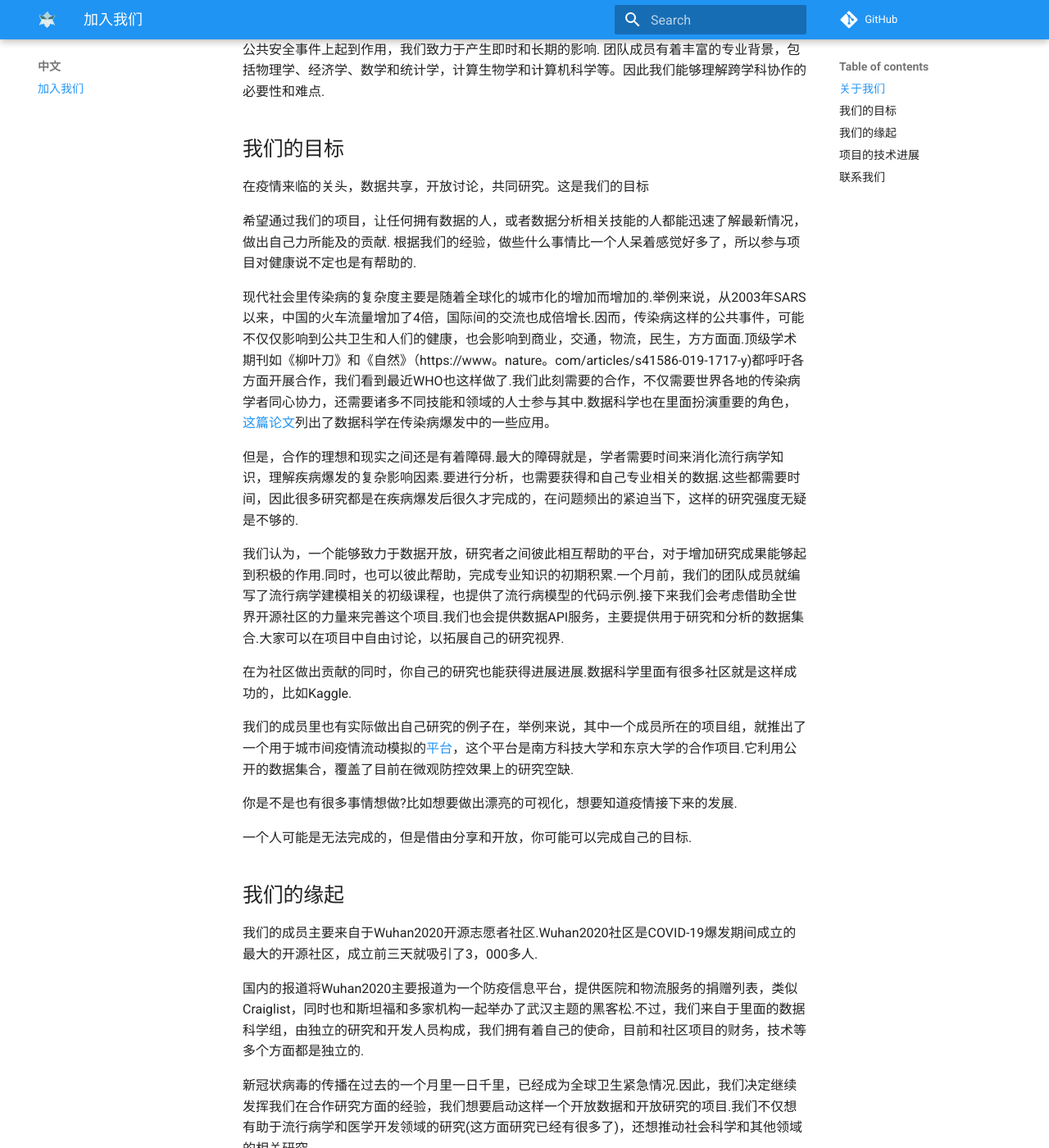
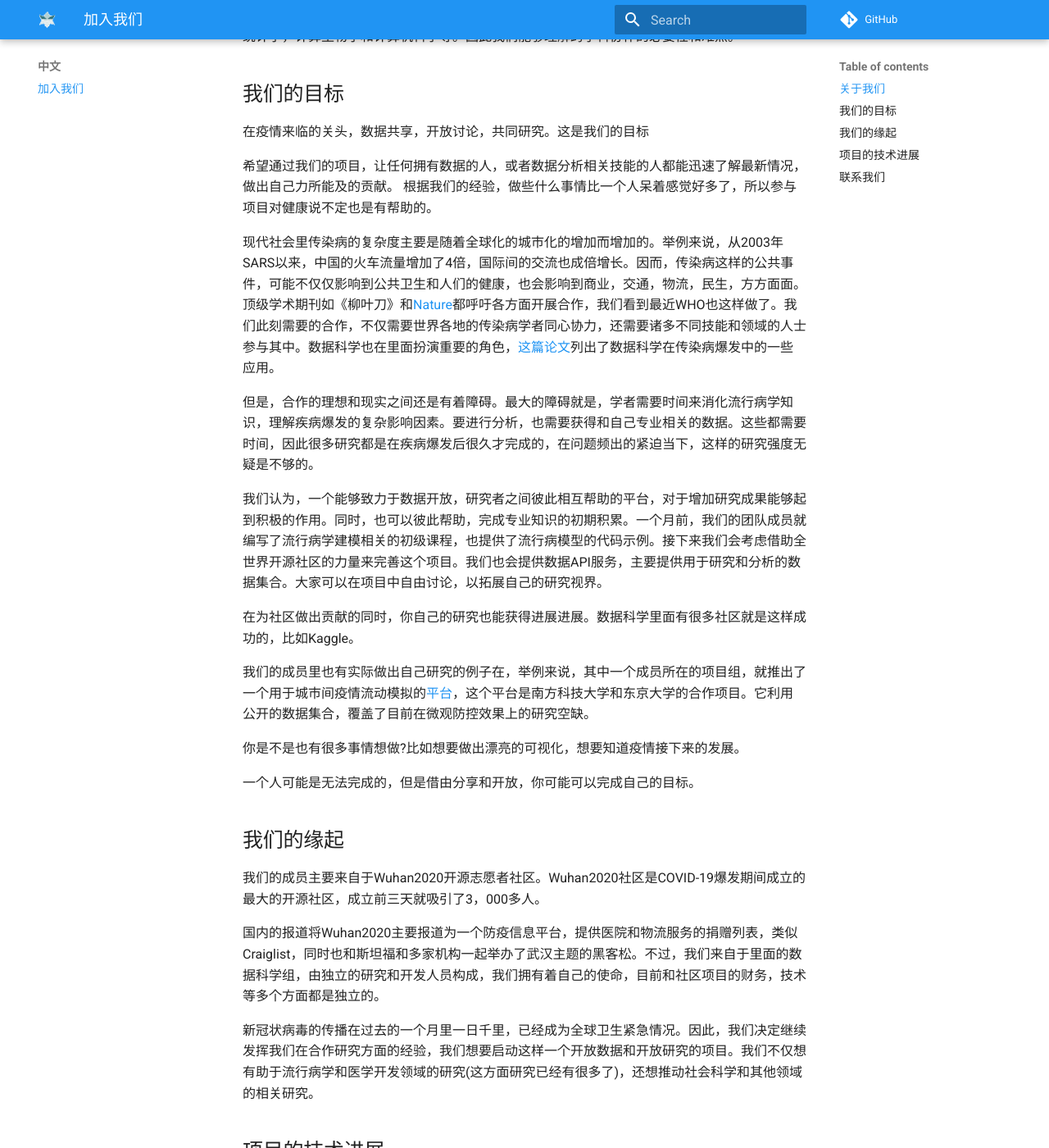
Before and after one commit to Glacier-Ice/data-sci-api, an MkDocs documentation site: the page built from docs/docs/CN/team-up.md, in a window 1280 px wide and 1400 px high, scrolled down 415 px. Shown: the whole window at 82% size. Built offline with MkDocs 1.6.1 and Material for MkDocs 9.7.7, drawn with Linux system fonts in a browser that asks for light colours; nearby versions of some CDN libraries; library files that are not in the unit come from our copies; comment, search, counter and statistics services are not loaded; part of the change alters nothing that is shown; some of the changed text lies outside the part shown.

Commit message:
Update team-up.md

```diff
--- a/docs/docs/CN/team-up.md
+++ b/docs/docs/CN/team-up.md
@@ -1,58 +1,57 @@
-#欢迎加入我们！
+# 欢迎加入我们！
 
-`GlacierData`是开放数据网站，目前主要致力于COVID-19相关的数据和研究，我们提倡研究共享。欢迎优秀的开发者和科学家们和我们加入和合作。
+`GlacierData`是开放数据网站，目前主要致力于COVID-19相关的数据和研究，提倡研究共享。欢迎优秀的开发者和科学家们加入和合作。
 
-下面介绍一下目前项目的进展
+## 关于我们
 
-##关于我们
+我们来自开源社区，主要是各个专业的数据科学家和工程师。在过去一个月里，针对当下新冠状病毒我们已经做了一些研究，未来这些研究也可能在其他的公共卫生和公共安全事件上起到作用，我们致力于产生即时和长期的影响。
+团队成员有着丰富的专业背景，包括物理学、经济学、数学和统计学，计算生物学和计算机科学等。因此我们能够理解跨学科协作的必要性和难点。
 
-我们来自开源社区，主要是各个专业的数据科学家和工程师.在过去一个月里，我们已经进行了一些迷你的项目，主要是针对当下新冠状病毒的研究的，未来，这些研究也可能在其他的公共卫生和公共安全事件上起到作用，我们致力于产生即时和长期的影响.
-团队成员有着丰富的专业背景，包括物理学、经济学、数学和统计学，计算生物学和计算机科学等。因此我们能够理解跨学科协作的必要性和难点.
-
-##我们的目标
+## 我们的目标
 
 在疫情来临的关头，数据共享，开放讨论，共同研究。这是我们的目标
 
-希望通过我们的项目，让任何拥有数据的人，或者数据分析相关技能的人都能迅速了解最新情况，做出自己力所能及的贡献.
-根据我们的经验，做些什么事情比一个人呆着感觉好多了，所以参与项目对健康说不定也是有帮助的.
+希望通过我们的项目，让任何拥有数据的人，或者数据分析相关技能的人都能迅速了解最新情况，做出自己力所能及的贡献。
+根据我们的经验，做些什么事情比一个人呆着感觉好多了，所以参与项目对健康说不定也是有帮助的。
 
-现代社会里传染病的复杂度主要是随着全球化的城市化的增加而增加的.举例来说，从2003年SARS以来，中国的火车流量增加了4倍，国际间的交流也成倍增长.因而，传染病这样的公共事件，可能不仅仅影响到公共卫生和人们的健康，也会影响到商业，交通，物流，民生，方方面面.顶级学术期刊如《柳叶刀》和《自然》（https://www。nature。com/articles/s41586-019-1717-y)都呼吁各方面开展合作，我们看到最近WHO也这样做了.我们此刻需要的合作，不仅需要世界各地的传染病学者同心协力，还需要诸多不同技能和领域的人士参与其中.数据科学也在里面扮演重要的角色，[这篇论文](https://royalsocietypublishing。org/doi/pdf/10。1098/rstb。2018。0276)列出了数据科学在传染病爆发中的一些应用。
+现代社会里传染病的复杂度主要是随着全球化的城市化的增加而增加的。举例来说，从2003年SARS以来，中国的火车流量增加了4倍，国际间的交流也成倍增长。因而，传染病这样的公共事件，可能不仅仅影响到公共卫生和人们的健康，也会影响到商业，交通，物流，民生，方方面面。顶级学术期刊如《柳叶刀》和[Nature](https://www。nature。com/articles/s41586-019-1717-y)都呼吁各方面开展合作，我们看到最近WHO也这样做了。我们此刻需要的合作，不仅需要世界各地的传染病学者同心协力，还需要诸多不同技能和领域的人士参与其中。数据科学也在里面扮演重要的角色，[这篇论文](https://royalsocietypublishing。org/doi/pdf/10。1098/rstb。2018。0276)列出了数据科学在传染病爆发中的一些应用。
 
-但是，合作的理想和现实之间还是有着障碍.最大的障碍就是，学者需要时间来消化流行病学知识，理解疾病爆发的复杂影响因素.要进行分析，也需要获得和自己专业相关的数据.这些都需要时间，因此很多研究都是在疾病爆发后很久才完成的，在问题频出的紧迫当下，这样的研究强度无疑是不够的.
+但是，合作的理想和现实之间还是有着障碍。最大的障碍就是，学者需要时间来消化流行病学知识，理解疾病爆发的复杂影响因素。要进行分析，也需要获得和自己专业相关的数据。这些都需要时间，因此很多研究都是在疾病爆发后很久才完成的，在问题频出的紧迫当下，这样的研究强度无疑是不够的。
 
-我们认为，一个能够致力于数据开放，研究者之间彼此相互帮助的平台，对于增加研究成果能够起到积极的作用.同时，也可以彼此帮助，完成专业知识的初期积累.一个月前，我们的团队成员就编写了流行病学建模相关的初级课程，也提供了流行病模型的代码示例.接下来我们会考虑借助全世界开源社区的力量来完善这个项目.我们也会提供数据API服务，主要提供用于研究和分析的数据集合.大家可以在项目中自由讨论，以拓展自己的研究视界.
+我们认为，一个能够致力于数据开放，研究者之间彼此相互帮助的平台，对于增加研究成果能够起到积极的作用。同时，也可以彼此帮助，完成专业知识的初期积累。一个月前，我们的团队成员就编写了流行病学建模相关的初级课程，也提供了流行病模型的代码示例。接下来我们会考虑借助全世界开源社区的力量来完善这个项目。我们也会提供数据API服务，主要提供用于研究和分析的数据集合。大家可以在项目中自由讨论，以拓展自己的研究视界。
 
-在为社区做出贡献的同时，你自己的研究也能获得进展进展.数据科学里面有很多社区就是这样成功的，比如Kaggle.
+在为社区做出贡献的同时，你自己的研究也能获得进展进展。数据科学里面有很多社区就是这样成功的，比如Kaggle。
 
-我们的成员里也有实际做出自己研究的例子在，举例来说，其中一个成员所在的项目组，就推出了一个用于城市间疫情流动模拟的[平台](https://newshub.sustech.edu.cn/zh/html/202002/34047.html?from=timeline&isappinstalled=0)，这个平台是南方科技大学和东京大学的合作项目.它利用公开的数据集合，覆盖了目前在微观防控效果上的研究空缺.
+我们的成员里也有实际做出自己研究的例子在，举例来说，其中一个成员所在的项目组，就推出了一个用于城市间疫情流动模拟的[平台](https://newshub。sustech。edu。cn/zh/html/202002/34047。html?from=timeline&isappinstalled=0)，这个平台是南方科技大学和东京大学的合作项目。它利用公开的数据集合，覆盖了目前在微观防控效果上的研究空缺。
 
-你是不是也有很多事情想做?比如想要做出漂亮的可视化，想要知道疫情接下来的发展.
+你是不是也有很多事情想做?比如想要做出漂亮的可视化，想要知道疫情接下来的发展。
 
-一个人可能是无法完成的，但是借由分享和开放，你可能可以完成自己的目标.
+一个人可能是无法完成的，但是借由分享和开放，你可能可以完成自己的目标。
 
-##我们的缘起
+## 我们的缘起
 
-我们的成员主要来自于Wuhan2020开源志愿者社区.Wuhan2020社区是COVID-19爆发期间成立的最大的开源社区，成立前三天就吸引了3，000多人.
+我们的成员主要来自于Wuhan2020开源志愿者社区。Wuhan2020社区是COVID-19爆发期间成立的最大的开源社区，成立前三天就吸引了3，000多人。
 
-国内的报道将Wuhan2020主要报道为一个防疫信息平台，提供医院和物流服务的捐赠列表，类似Craiglist，同时也和斯坦福和多家机构一起举办了武汉主题的黑客松.不过，我们来自于里面的数据科学组，由独立的研究和开发人员构成，我们拥有着自己的使命，目前和社区项目的财务，技术等多个方面都是独立的.
+国内的报道将Wuhan2020主要报道为一个防疫信息平台，提供医院和物流服务的捐赠列表，类似Craiglist，同时也和斯坦福和多家机构一起举办了武汉主题的黑客松。不过，我们来自于里面的数据科学组，由独立的研究和开发人员构成，我们拥有着自己的使命，目前和社区项目的财务，技术等多个方面都是独立的。
 
-新冠状病毒的传播在过去的一个月里一日千里，已经成为全球卫生紧急情况.因此，我们决定继续发挥我们在合作研究方面的经验，我们想要启动这样一个开放数据和开放研究的项目.我们不仅想有助于流行病学和医学开发领域的研究(这方面研究已经有很多了)，还想推动社会科学和其他领域的相关研究.
+新冠状病毒的传播在过去的一个月里一日千里，已经成为全球卫生紧急情况。因此，我们决定继续发挥我们在合作研究方面的经验，我们想要启动这样一个开放数据和开放研究的项目。我们不仅想有助于流行病学和医学开发领域的研究(这方面研究已经有很多了)，还想推动社会科学和其他领域的相关研究。
 
-##项目的技术进展
+## 项目的技术进展
 
-**数据API服务:**目前后台API使用`PostgreSQL`+`Python`+`OpenAPI(Swagger)`，API的公开地址为:https://www.sturgeons.app/，该代码库已经开源.
+**数据API服务:**目前后台API使用`PostgreSQL`+`Python`+`OpenAPI(Swagger)`，API的公开地址为https://www。sturgeons。app/
+该代码库已经开源。
 
-**基础数据:**我们拥有中国公共领域能找到的大部分数据，也在建立患者信息数据库。我们的下一步是国际数据。目前数据这块是我们的工作重点.
+**基础数据:**我们拥有中国公共领域能找到的大部分数据，也在建立患者信息数据库。我们的下一步是国际数据。目前数据这块是我们的工作重点。
 
-**模型:**我们在Github上的数据建模[项目Repo](https://github。com/wuhan2020/Covid-19-data-science)在Github上收获了100多星.这在没有任何公开曝光或宣传的情况下实现的。我们已经把它移到独立的REPO中，但在Wuhan2020社区里依然可以看到我们的一个分支.
+**模型:**我们在Github上的数据建模[项目Repo](https://github。com/wuhan2020/Covid-19-data-science)在Github上收获了100多星。这在没有任何公开曝光或宣传的情况下实现的。我们已经把它移到独立的REPO中，但在Wuhan2020社区里依然可以看到我们的一个分支。
 
-**网站:**当前我们的所有用户都来自GitHub.为了扩大受众范围，我们会自己搭一个网站，目前已经有了一个demo。我们也需要数据可视化方面的协助。
+**网站:**当前我们的所有用户都来自GitHub。为了扩大受众范围，我们会自己搭一个网站，目前已经有了一个demo。我们也需要数据可视化方面的协助。
 
-**用户:**目前已经有人从Github上找到我们，发邮件问是否可以使用我们的数据。我们的核心用户是项目的积极贡献者们，潜在用户是所有数据科学家和定量研究人员.这个群体人数众多。根据我们组里的统计，有1/10的潜在用户会加入讨论，其中又有1/5可能会成为积极的贡献者。
+**用户:**目前已经有人从Github上找到我们，发邮件问是否可以使用我们的数据。我们的核心用户是项目的积极贡献者们，潜在用户是所有数据科学家和定量研究人员。这个群体人数众多。根据我们组里的统计，有1/10的潜在用户会加入讨论，其中又有1/5可能会成为积极的贡献者。
 
 
-##联系我们
+## 联系我们
 
-请发送电子邮件到**stockard.h[AT]gmail[DOT]com**与我联系。
-由于大家都是志愿者，希望交流可以做到高效.推荐您仔细读完上面这些内容后，和我们开门见山地交流彼此能带来的帮助。
-这是一个技术和数据驱动型的项目，再次真诚期待您的加入.
+请发送电子邮件到**stockard。h[AT]gmail[DOT]com**与我联系。
+由于大家都是志愿者，希望交流可以做到高效。推荐您仔细读完上面这些内容后，和我们开门见山地交流彼此能带来的帮助。
+这是一个技术和数据驱动型的项目，再次真诚期待您的加入。
```
